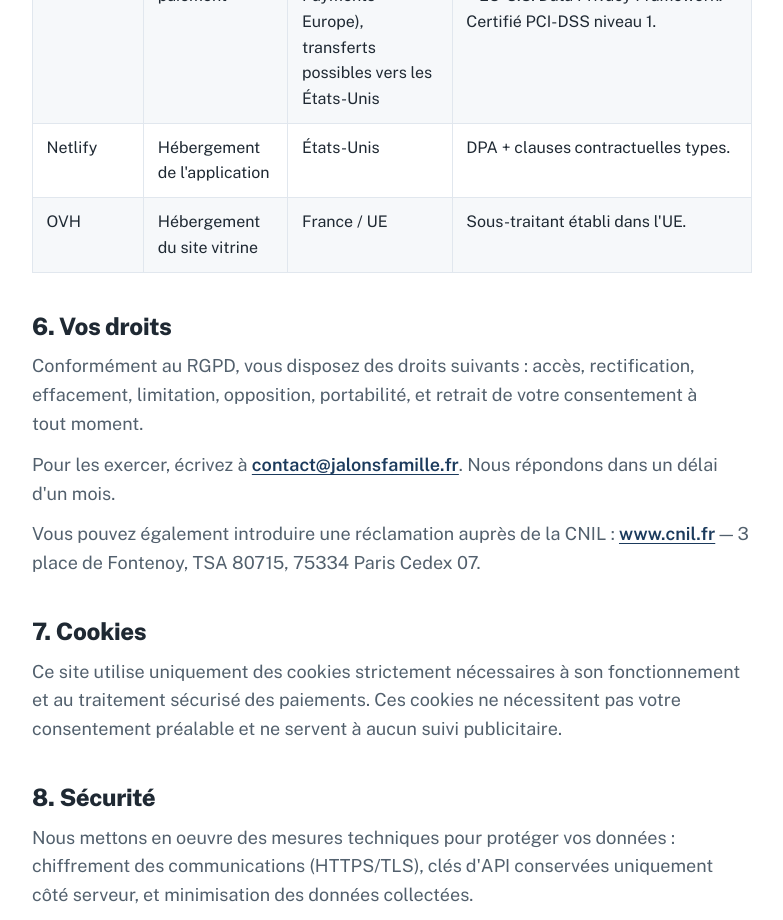
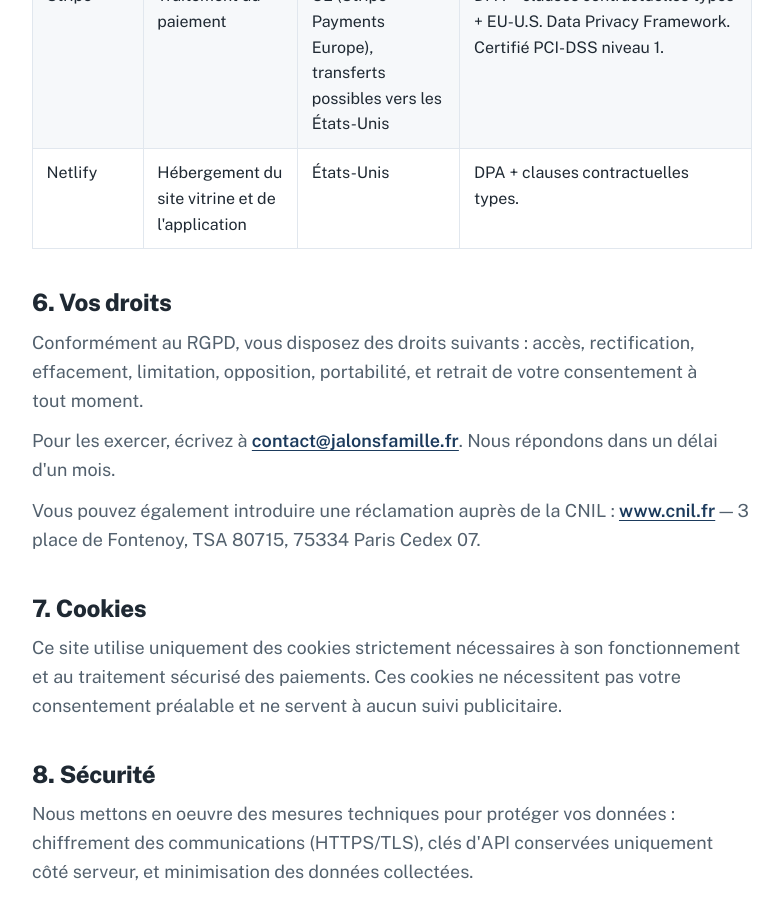
Before and after one commit to contact810/jalonsfamille-site, a plain HTML site: page confidentialite.html in a window 1280 px wide. Shown: the part 2440-3360 px from the top of the page, without its empty margins (248-1031 px from the left). Drawn offline with nearby package versions, Linux system fonts and the light colour scheme.

Commit message:
Corrige l'hébergeur dans les pages légales (Netlify, plus OVH)
Co-Authored-By: Claude Opus 4.8 (1M context) <noreply@anthropic.com>

```diff
--- a/confidentialite.html
+++ b/confidentialite.html
@@ -132,15 +132,9 @@
                 </tr>
                 <tr>
                   <td>Netlify</td>
-                  <td>Hébergement de l'application</td>
+                  <td>Hébergement du site vitrine et de l'application</td>
                   <td>États-Unis</td>
                   <td>DPA + clauses contractuelles types.</td>
-                </tr>
-                <tr>
-                  <td>OVH</td>
-                  <td>Hébergement du site vitrine</td>
-                  <td>France / UE</td>
-                  <td>Sous-traitant établi dans l'UE.</td>
                 </tr>
               </tbody>
             </table>
```
Also changed, not shown: mentions-legales.html (+1 -5 lines).
